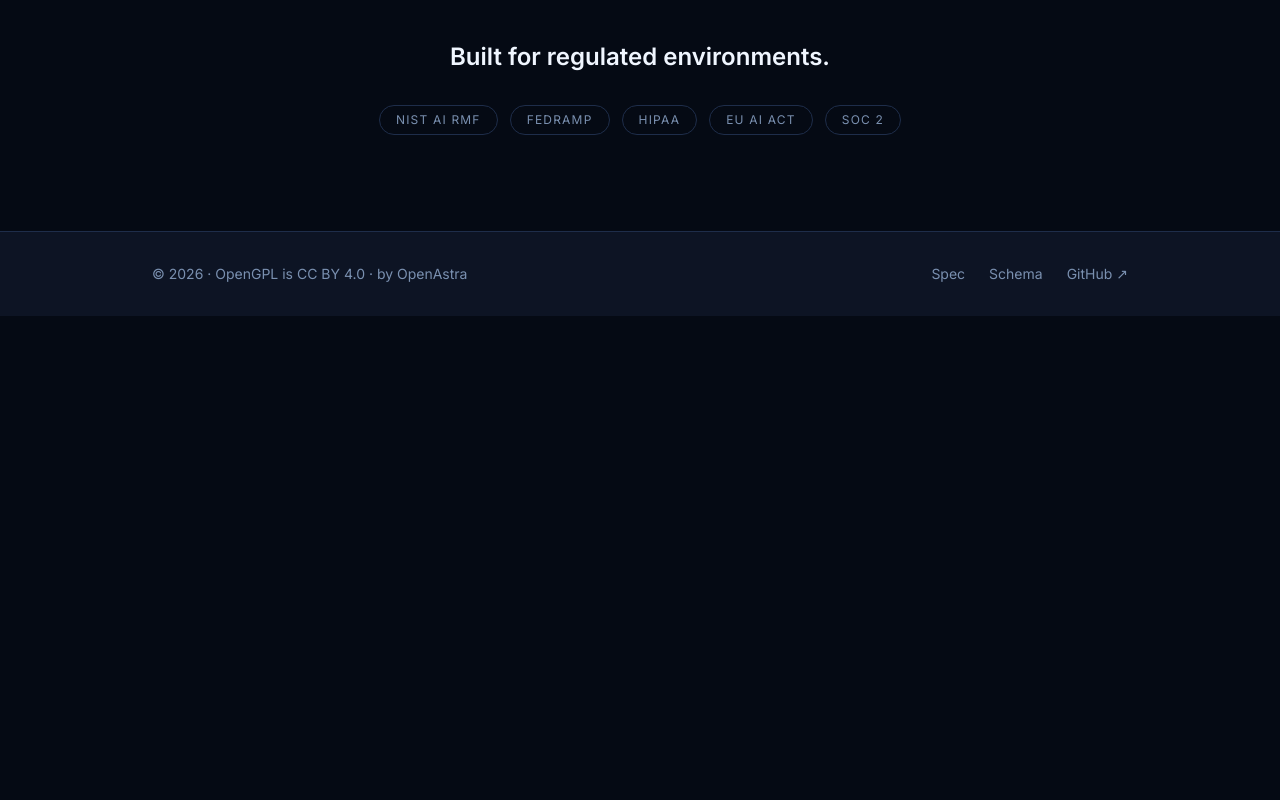
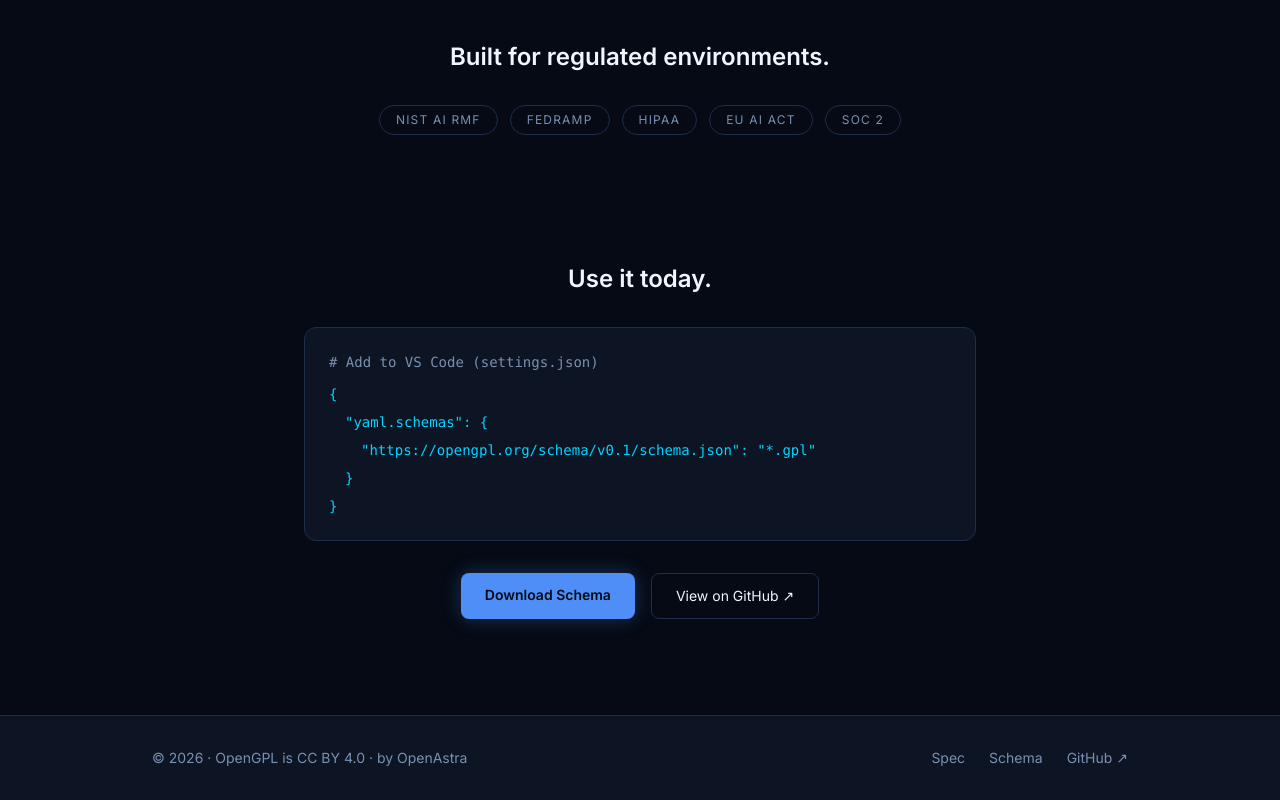
Before and after one commit to sadayamuthu/opengpl.org, a React (Vite) app: page / in a window 1280 px wide. Shown: the part 1675-2475 px from the top of the page. Before the commit the page ends 1991 px from the top, so only its background shows below. Built offline with nearby package versions, Linux system fonts and the light colour scheme.

Commit message:
feat: add Schema Quick-Start section

```diff
--- a/src/pages/Home.jsx
+++ b/src/pages/Home.jsx
@@ -108,6 +108,39 @@ export default function Home() {
         </div>
       </section>
 
+      {/* Schema Quick-Start */}
+      <section id="schema" className="flex flex-col gap-8">
+        <h2 className="text-2xl font-semibold text-text-primary text-center">Use it today.</h2>
+        <div className="max-w-2xl mx-auto w-full bg-surface border border-subtle rounded-xl p-6 font-mono text-sm flex flex-col gap-2">
+          <p className="text-text-muted"># Add to VS Code (settings.json)</p>
+          <p className="text-accent-cyan mt-1">{'{'}</p>
+          <p className="text-accent-cyan pl-4">{'"yaml.schemas": {'}</p>
+          <p className="text-accent-cyan pl-8">
+            {'"https://opengpl.org/schema/v0.1/schema.json": "*.gpl"'}
+          </p>
+          <p className="text-accent-cyan pl-4">{'}'}</p>
+          <p className="text-accent-cyan">{'}'}</p>
+        </div>
+        <div className="flex flex-col sm:flex-row gap-4 justify-center">
+          <a
+            href="https://opengpl.org/schema/v0.1/schema.json"
+            target="_blank"
+            rel="noreferrer"
+            className="px-6 py-3 rounded-lg bg-accent-blue text-space font-semibold text-sm hover:opacity-90 transition-opacity glow-blue text-center"
+          >
+            Download Schema
+          </a>
+          <a
+            href="https://github.com/sadayamuthu/opengpl"
+            target="_blank"
+            rel="noreferrer"
+            className="px-6 py-3 rounded-lg border border-subtle text-text-primary text-sm hover:border-accent-cyan transition-colors duration-200 text-center"
+          >
+            View on GitHub ↗
+          </a>
+        </div>
+      </section>
+
     </div>
   )
 }
```
Also changed, not shown: 1 other file (tests, documents, lock files or other folders).
